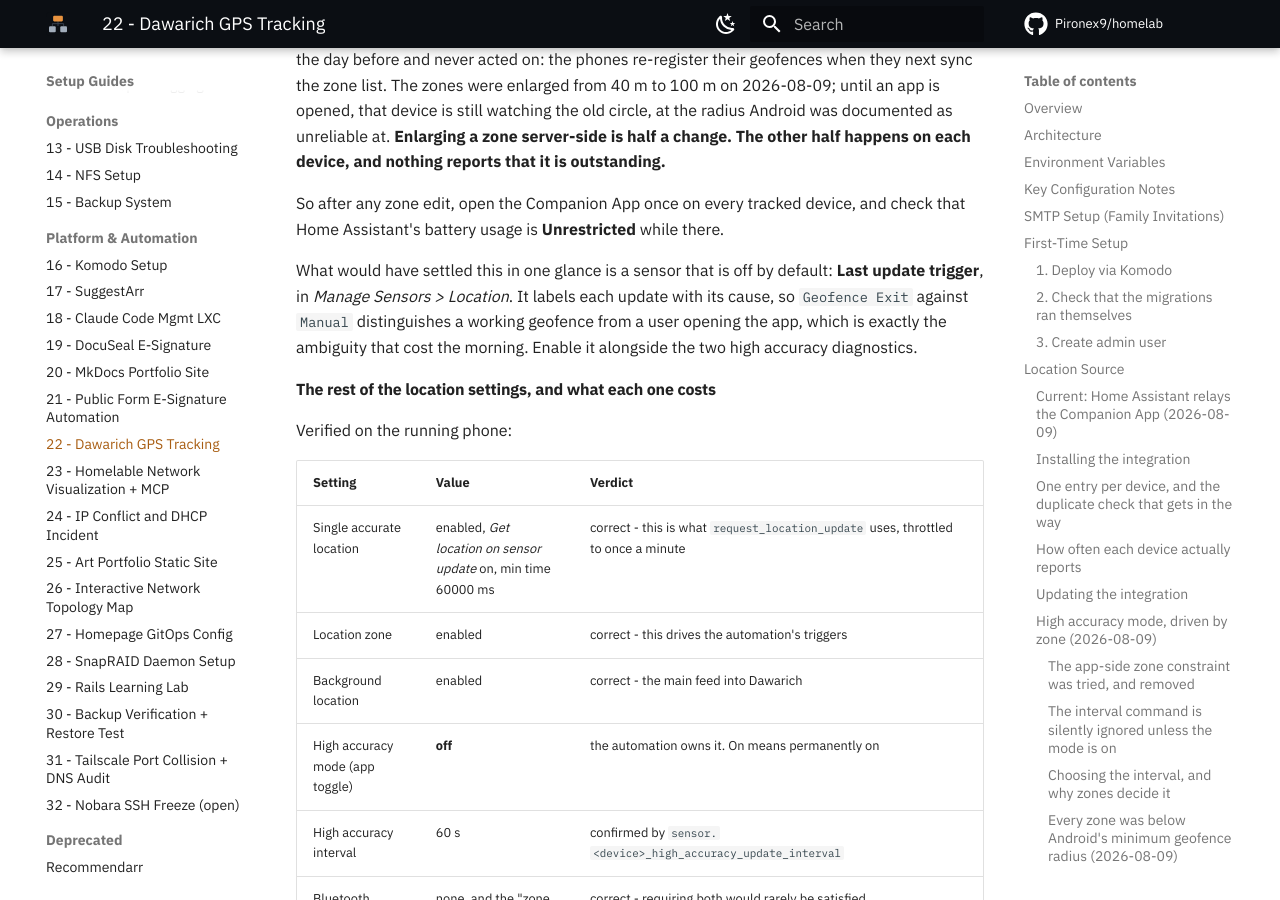
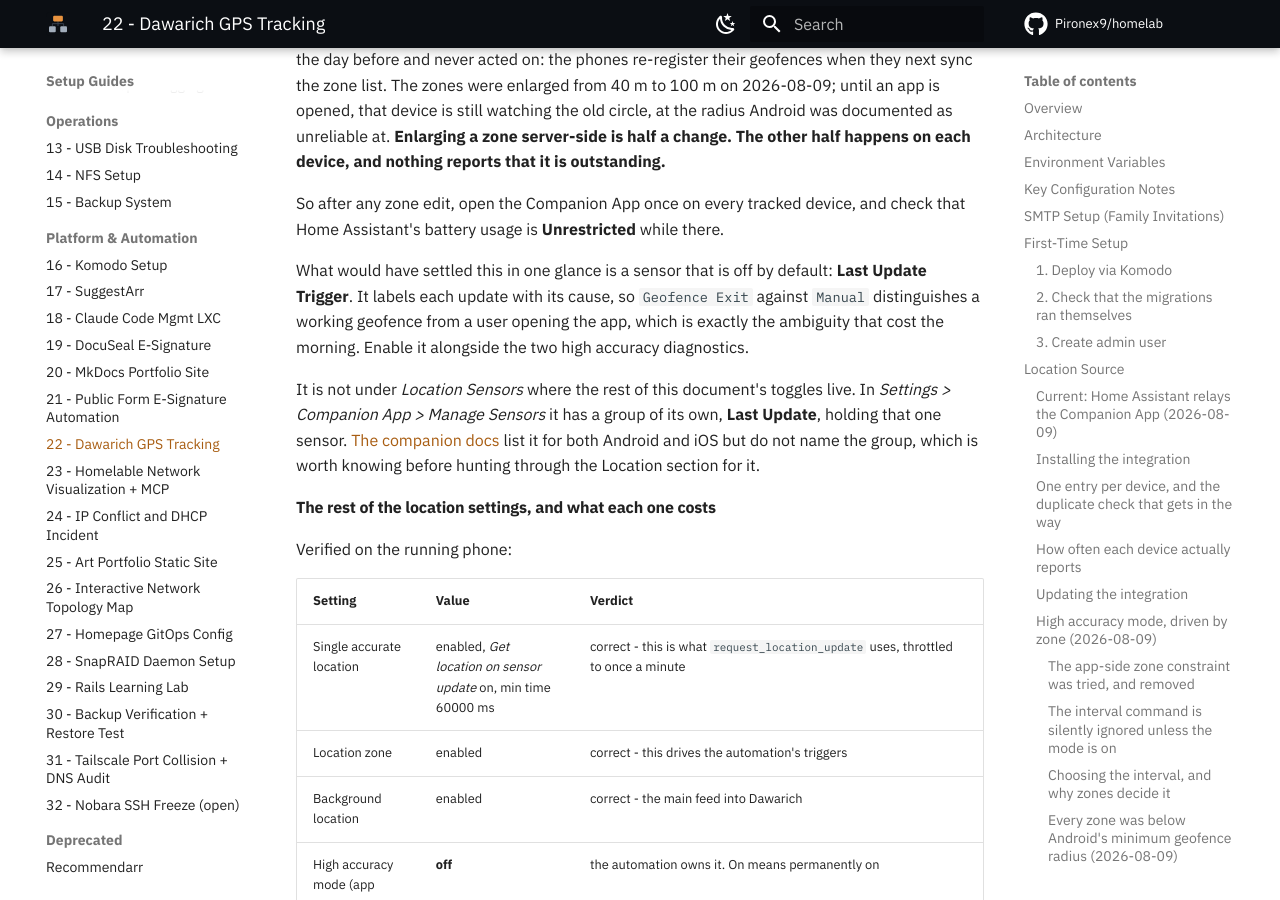
Before and after one commit to Pironex9/homelab, an MkDocs documentation site: the page built from docs/proxmox/22_Dawarich_GPS_Tracking_Setup.md, in a window 1280 px wide and 900 px high, scrolled down 18754 px. Built offline with MkDocs 1.6.1 and Material for MkDocs 9.7.7, drawn with Linux system fonts in a browser that asks for light colours; comment, search, counter and statistics services are not loaded.

Commit message:
docs(ha): Last Update Trigger is not under Location Sensors, it has a group of its own

```diff
--- a/docs/proxmox/22_Dawarich_GPS_Tracking_Setup.md
+++ b/docs/proxmox/22_Dawarich_GPS_Tracking_Setup.md
@@ -489,7 +489,9 @@ The cause is one sentence in *Every zone was below Android's minimum geofence ra
 
 So after any zone edit, open the Companion App once on every tracked device, and check that Home Assistant's battery usage is **Unrestricted** while there.
 
-What would have settled this in one glance is a sensor that is off by default: **Last update trigger**, in *Manage Sensors > Location*. It labels each update with its cause, so `Geofence Exit` against `Manual` distinguishes a working geofence from a user opening the app, which is exactly the ambiguity that cost the morning. Enable it alongside the two high accuracy diagnostics.
+What would have settled this in one glance is a sensor that is off by default: **Last Update Trigger**. It labels each update with its cause, so `Geofence Exit` against `Manual` distinguishes a working geofence from a user opening the app, which is exactly the ambiguity that cost the morning. Enable it alongside the two high accuracy diagnostics.
+
+It is not under *Location Sensors* where the rest of this document's toggles live. In *Settings > Companion App > Manage Sensors* it has a group of its own, **Last Update**, holding that one sensor. [The companion docs](https://companion.home-assistant.io/docs/core/sensors/) list it for both Android and iOS but do not name the group, which is worth knowing before hunting through the Location section for it.
 
 #### The rest of the location settings, and what each one costs
 
```
